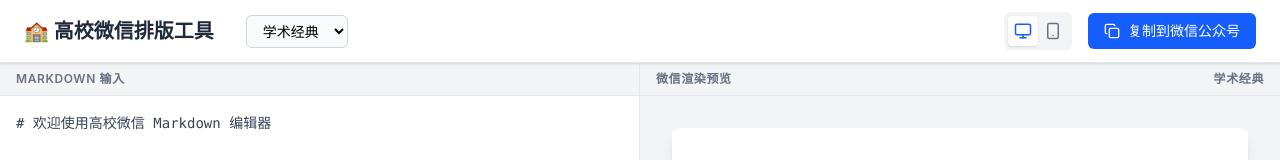
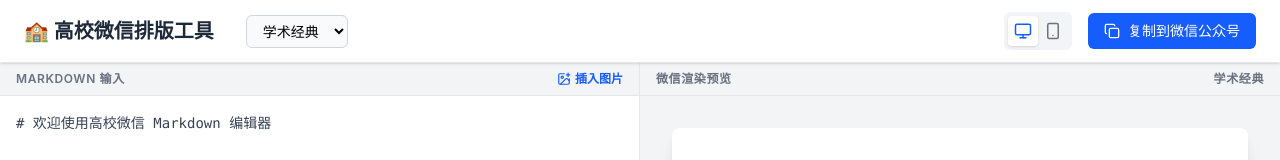
Before and after one commit to gongzyes/mdwechat, a React (Vite) app: page / in a window 1280 px wide. Shown: the top 160 px of the page. Built offline with nearby package versions, Linux system fonts and the light colour scheme.

Commit message:
fix: add explicit insert image button to handle file uploads safely

```diff
--- a/src/components/Editor.tsx
+++ b/src/components/Editor.tsx
@@ -1,5 +1,5 @@
 import { useState, useEffect, useRef, ClipboardEvent, DragEvent } from 'react';
-import { Copy, Monitor, Smartphone } from 'lucide-react';
+import { Copy, Monitor, Smartphone, ImagePlus } from 'lucide-react';
 import { themes, getTheme } from '../utils/themes';
 import { parseMarkdown } from '../utils/markdownParser';
 import 'highlight.js/styles/github.css'; // 使用 GitHub 风格作为高亮基础
@@ -121,6 +121,17 @@ export default function Editor() {
     }
   };
 
+  const handleFileInput = (e: React.ChangeEvent<HTMLInputElement>) => {
+    if (e.target.files && e.target.files.length > 0) {
+      const file = e.target.files[0];
+      if (file.type.startsWith('image/')) {
+        handleImageUpload(file);
+      }
+      // 清空 input，以便重复上传同一张图片
+      e.target.value = '';
+    }
+  };
+
   useEffect(() => {
     const theme = getTheme(activeThemeId);
     const parsedHtml = parseMarkdown(markdown, theme);
@@ -203,8 +214,18 @@ export default function Editor() {
       <main className="flex-1 flex overflow-hidden">
         {/* 左侧 Markdown 编辑区 */}
         <div className="w-1/2 h-full flex flex-col border-r border-gray-200 bg-white">
-          <div className="px-4 py-2 bg-gray-100 border-b border-gray-200 text-xs font-semibold text-gray-500 uppercase tracking-wider">
-            Markdown 输入
+          <div className="px-4 py-2 bg-gray-100 border-b border-gray-200 text-xs font-semibold text-gray-500 flex justify-between items-center">
+            <span className="uppercase tracking-wider">Markdown 输入</span>
+            <label className="cursor-pointer text-blue-600 hover:text-blue-700 flex items-center gap-1">
+              <ImagePlus size={14} />
+              <span>插入图片</span>
+              <input
+                type="file"
+                accept="image/*"
+                className="hidden"
+                onChange={handleFileInput}
+              />
+            </label>
           </div>
           <textarea
             ref={textareaRef}
```
